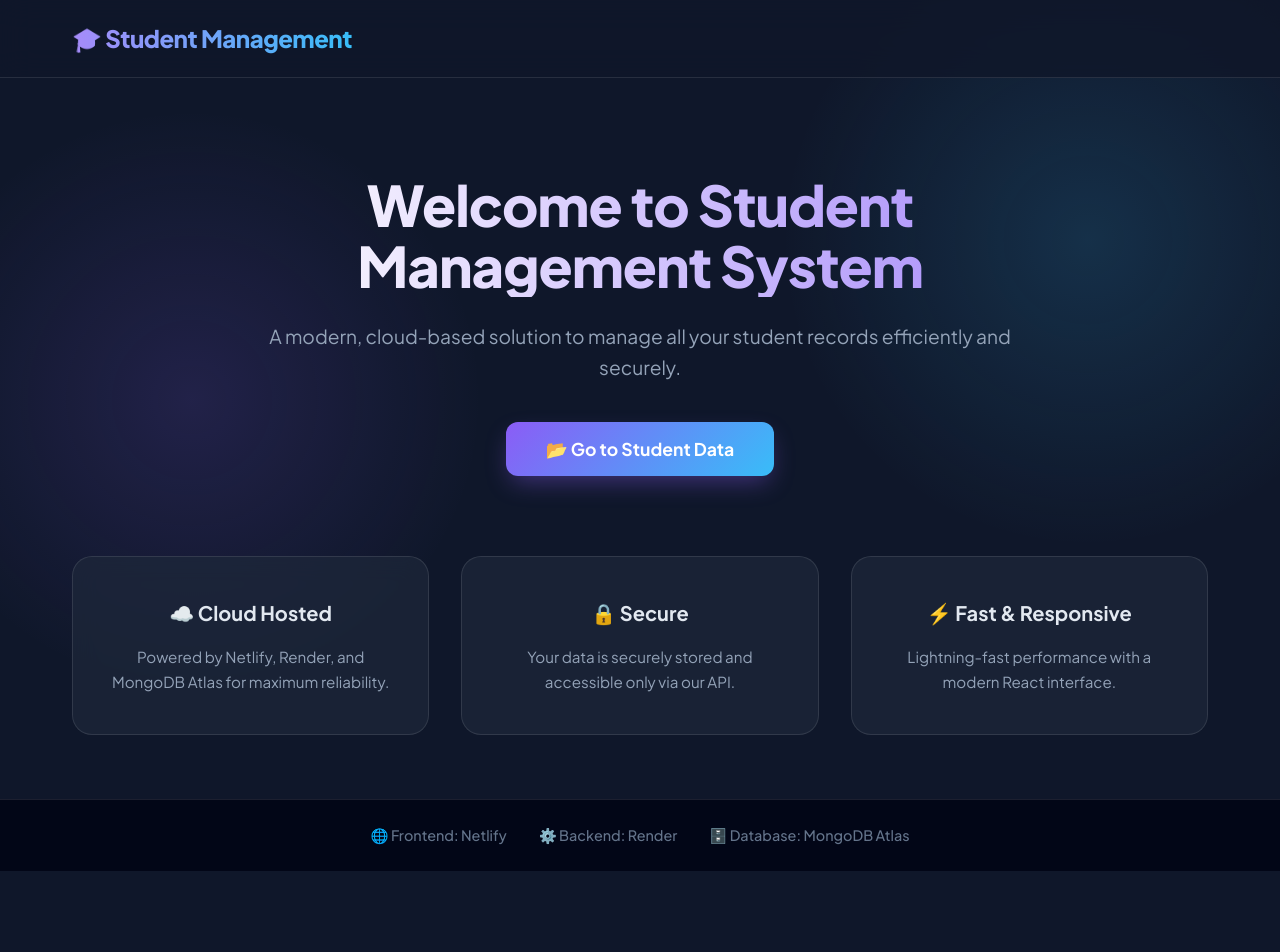
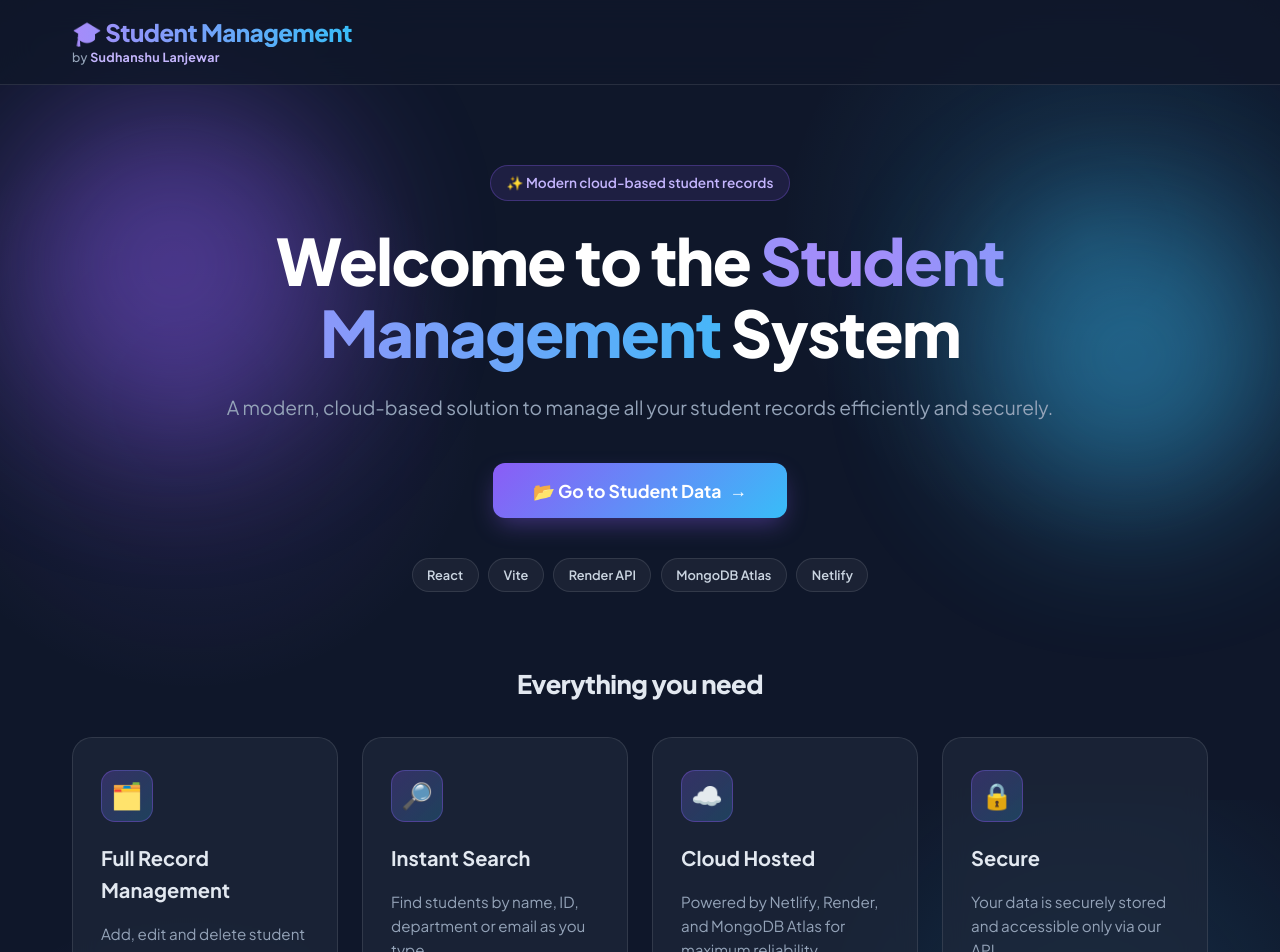
Before and after one commit to SudhanshuLanjewar/student-frontend, a React (Vite) app: page / in a window 1280 px wide. Shown: the top 952 px of the page. Before the commit the page ends 871 px from the top, so only its background shows below. Built offline with nearby package versions, Linux system fonts and the light colour scheme; no server answers.

Commit message:
Redesign home page and add "by Sudhanshu Lanjewar" to header

```diff
--- a/src/App.jsx
+++ b/src/App.jsx
@@ -5,6 +5,7 @@ import StudentList from './components/StudentList';
 import SearchBar from './components/SearchBar';
 import Home from './components/Home';
 import './styles/App.css';
+import './styles/Home.css';
 
 function App() {
   const [currentPage, setCurrentPage] = useState('home'); // 'home' ya 'student-data'
@@ -83,9 +84,18 @@ function App() {
     <div className="app">
       <header className="app-header">
         <div className="header-content">
-          <h1 onClick={() => setCurrentPage('home')} style={{ cursor: 'pointer' }}>
-            🎓 Student Management
-          </h1>
+          <div
+            className="brand"
+            role="button"
+            tabIndex={0}
+            onClick={() => setCurrentPage('home')}
+            onKeyDown={(e) => e.key === 'Enter' && setCurrentPage('home')}
+          >
+            <h1>🎓 Student Management</h1>
+            <span className="brand-by">
+              by <strong>Sudhanshu Lanjewar</strong>
+            </span>
+          </div>
           {currentPage === 'student-data' && (
             <button className="btn-back" onClick={() => setCurrentPage('home')}>
               ← Back to Home
@@ -125,6 +135,7 @@ function App() {
         <span>🌐 Frontend: Netlify</span>
         <span>⚙️ Backend: Render</span>
         <span>🗄️ Database: MongoDB Atlas</span>
+        <span>👨‍💻 Built by Sudhanshu Lanjewar</span>
       </footer>
     </div>
   );
--- a/src/components/Home.jsx
+++ b/src/components/Home.jsx
@@ -1,28 +1,67 @@
+const features = [
+  {
+    icon: '🗂️',
+    title: 'Full Record Management',
+    text: 'Add, edit and delete student records from one clean dashboard.',
+  },
+  {
+    icon: '🔎',
+    title: 'Instant Search',
+    text: 'Find students by name, ID, department or email as you type.',
+  },
+  {
+    icon: '☁️',
+    title: 'Cloud Hosted',
+    text: 'Powered by Netlify, Render, and MongoDB Atlas for maximum reliability.',
+  },
+  {
+    icon: '🔒',
+    title: 'Secure',
+    text: 'Your data is securely stored and accessible only via our API.',
+  },
+];
+
+const stack = ['React', 'Vite', 'Render API', 'MongoDB Atlas', 'Netlify'];
+
 export default function Home({ onNavigate }) {
   return (
     <div className="home-container">
-      <div className="hero-section">
-        <h1>Welcome to Student Management System</h1>
-        <p>A modern, cloud-based solution to manage all your student records efficiently and securely.</p>
+      <div className="hero-orb hero-orb-1" aria-hidden="true" />
+      <div className="hero-orb hero-orb-2" aria-hidden="true" />
+
+      <section className="hero-section">
+        <span className="hero-badge">✨ Modern cloud-based student records</span>
+
+        <h1>
+          Welcome to the <span className="gradient-text">Student Management</span> System
+        </h1>
+
+        <p>
+          A modern, cloud-based solution to manage all your student records
+          efficiently and securely.
+        </p>
 
         <button className="btn-hero" onClick={() => onNavigate('student-data')}>
-          📂 Go to Student Data
+          📂 Go to Student Data <span className="btn-arrow">→</span>
         </button>
-      </div>
+
+        <div className="tech-row" aria-label="Technology stack">
+          {stack.map((item) => (
+            <span className="tech-chip" key={item}>{item}</span>
+          ))}
+        </div>
+      </section>
+
+      <h2 className="section-title">Everything you need</h2>
 
       <div className="features-grid">
-        <div className="feature-card">
-          <h3>☁️ Cloud Hosted</h3>
-          <p>Powered by Netlify, Render, and MongoDB Atlas for maximum reliability.</p>
-        </div>
-        <div className="feature-card">
-          <h3>🔒 Secure</h3>
-          <p>Your data is securely stored and accessible only via our API.</p>
-        </div>
-        <div className="feature-card">
-          <h3>⚡ Fast & Responsive</h3>
-          <p>Lightning-fast performance with a modern React interface.</p>
-        </div>
+        {features.map((f, i) => (
+          <div className="feature-card" key={f.title} style={{ '--i': i }}>
+            <div className="feature-icon">{f.icon}</div>
+            <h3>{f.title}</h3>
+            <p>{f.text}</p>
+          </div>
+        ))}
       </div>
     </div>
   );
--- /dev/null
+++ b/src/styles/Home.css
@@ -0,0 +1,196 @@
+/* ===== Brand (header title + byline) ===== */
+.brand {
+  display: flex;
+  flex-direction: column;
+  line-height: 1.15;
+  cursor: pointer;
+}
+
+.brand:focus-visible {
+  outline: 2px solid var(--primary);
+  outline-offset: 6px;
+  border-radius: 8px;
+}
+
+.brand-by {
+  margin-top: 0.2rem;
+  font-size: 0.78rem;
+  font-weight: 500;
+  letter-spacing: 0.3px;
+  color: var(--text-muted);
+}
+
+.brand-by strong {
+  color: #c4b5fd;
+  font-weight: 700;
+}
+
+/* ===== Home page ===== */
+.main-content {
+  position: relative;
+  overflow-x: clip;
+}
+
+.home-container {
+  position: relative;
+  padding: 5rem 2rem 4rem;
+}
+
+.hero-orb {
+  position: absolute;
+  border-radius: 50%;
+  filter: blur(80px);
+  opacity: 0.45;
+  pointer-events: none;
+  z-index: 0;
+  animation: floatOrb 12s ease-in-out infinite;
+}
+
+.hero-orb-1 {
+  width: 340px;
+  height: 340px;
+  top: -20px;
+  left: -60px;
+  background: #8b5cf6;
+}
+
+.hero-orb-2 {
+  width: 300px;
+  height: 300px;
+  top: 120px;
+  right: -40px;
+  background: #38bdf8;
+  animation-delay: -6s;
+}
+
+@keyframes floatOrb {
+  0%, 100% { transform: translate(0, 0); }
+  50% { transform: translate(24px, 30px); }
+}
+
+.hero-section {
+  position: relative;
+  z-index: 1;
+  max-width: 860px;
+  margin-bottom: 4.5rem;
+  animation: fadeUp 0.8s cubic-bezier(0.16, 1, 0.3, 1) both;
+}
+
+.hero-badge {
+  display: inline-flex;
+  align-items: center;
+  gap: 0.5rem;
+  padding: 0.4rem 1rem;
+  margin-bottom: 1.5rem;
+  border-radius: 999px;
+  font-size: 0.85rem;
+  font-weight: 600;
+  color: #c4b5fd;
+  background: rgba(139, 92, 246, 0.12);
+  border: 1px solid rgba(139, 92, 246, 0.3);
+}
+
+.hero-section h1 {
+  background: none;
+  -webkit-text-fill-color: initial;
+  color: #fff;
+  font-size: clamp(2.2rem, 6vw, 4rem);
+  line-height: 1.12;
+  letter-spacing: -1.5px;
+}
+
+.gradient-text {
+  background: linear-gradient(90deg, #a78bfa, #38bdf8, #a78bfa);
+  background-size: 200% auto;
+  -webkit-background-clip: text;
+  background-clip: text;
+  -webkit-text-fill-color: transparent;
+  animation: shimmer 6s linear infinite;
+}
+
+@keyframes shimmer {
+  to { background-position: 200% center; }
+}
+
+.btn-arrow {
+  display: inline-block;
+  transition: transform 0.3s ease;
+}
+
+.btn-hero:hover .btn-arrow {
+  transform: translateX(5px);
+}
+
+.tech-row {
+  display: flex;
+  flex-wrap: wrap;
+  justify-content: center;
+  gap: 0.6rem;
+  margin-top: 2.5rem;
+}
+
+.tech-chip {
+  padding: 0.35rem 0.9rem;
+  border-radius: 999px;
+  font-size: 0.8rem;
+  font-weight: 600;
+  color: #cbd5e1;
+  background: rgba(255, 255, 255, 0.05);
+  border: 1px solid var(--border-color);
+}
+
+.section-title {
+  position: relative;
+  z-index: 1;
+  margin-bottom: 2rem;
+  font-size: 1.6rem;
+  font-weight: 800;
+  letter-spacing: -0.5px;
+  color: #e2e8f0;
+}
+
+/* ===== Feature cards ===== */
+.features-grid {
+  position: relative;
+  z-index: 1;
+  grid-template-columns: repeat(auto-fit, minmax(240px, 1fr));
+  gap: 1.5rem;
+}
+
+.feature-card {
+  text-align: left;
+  padding: 2rem 1.75rem;
+  animation: fadeUp 0.7s cubic-bezier(0.16, 1, 0.3, 1) both;
+  animation-delay: calc(0.25s + var(--i, 0) * 0.1s);
+}
+
+.feature-icon {
+  display: grid;
+  place-items: center;
+  width: 52px;
+  height: 52px;
+  margin-bottom: 1.25rem;
+  font-size: 1.6rem;
+  border-radius: 14px;
+  background: linear-gradient(135deg, rgba(139, 92, 246, 0.25), rgba(56, 189, 248, 0.2));
+  border: 1px solid rgba(139, 92, 246, 0.35);
+}
+
+@keyframes fadeUp {
+  from { opacity: 0; transform: translateY(24px); }
+  to { opacity: 1; transform: translateY(0); }
+}
+
+@media (max-width: 768px) {
+  .home-container { padding: 3rem 1.25rem; }
+  .hero-orb { opacity: 0.3; }
+}
+
+@media (prefers-reduced-motion: reduce) {
+  .hero-orb,
+  .gradient-text,
+  .hero-section,
+  .feature-card {
+    animation: none;
+  }
+}
```
